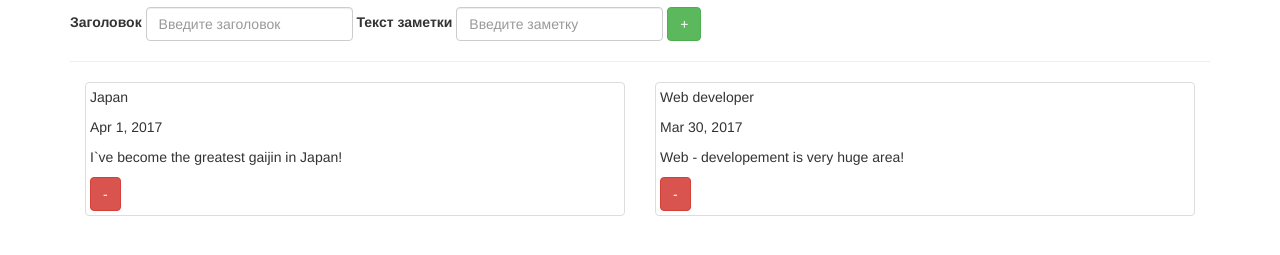
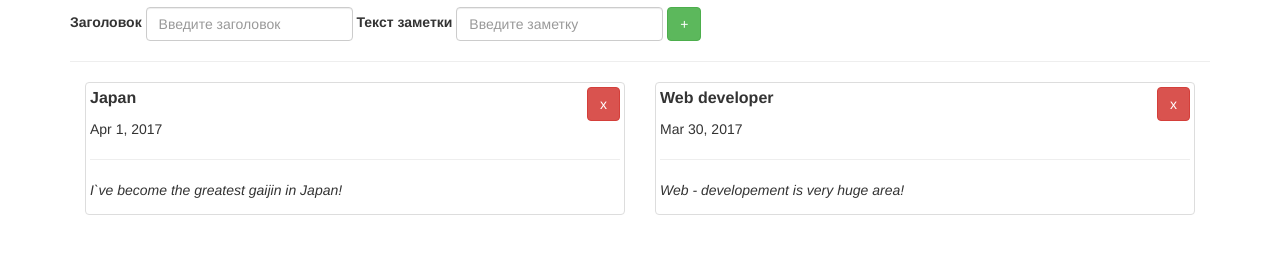
Before and after one commit to IPO-14a/goncharuk_sergey, a plain HTML site: page index.html in a window 1280 px wide. Shown: the part 113-368 px from the top of the page. Drawn offline with nearby package versions, Linux system fonts and the light colour scheme.

Commit message:
Правки стиля
Внёс правки в стиль заметок и закомментировал за ненадобностью на данный
момент свойство pubday.

```diff
--- a/css/style.css
+++ b/css/style.css
@@ -4,3 +4,13 @@
 .addNote{
     font-size: 24px;
 }
+.title{
+    font-weight: bold;
+    font-size: 16px;
+}
+.text{
+    font-style: italic;
+}
+.btn-close{
+    float: right;
+}
--- a/index.html
+++ b/index.html
@@ -35,11 +35,14 @@
 
         <div ng-repeat="note in notes" class="col-md-6 notes">
   <div class="thumbnail">
+      <button class="btn btn-danger btn-close" ng-click="delNote($index)">x</button>
     <p class="title">{{ note.title }}</p>
-    <p class="price">{{ note.pubdate | date }}</p>
-    <p class="date">{{ note.text }}</p>
+    <p class="pubdate">{{ note.pubdate | date }}</p>
+
+      <hr>
+    <p class="text">{{ note.text }}</p>
       <p class="date">{{ note.pubday }}</p>
-      <button class="btn btn-danger" ng-click="delNote($index)">-</button>
+
   </div>
 </div>
 
--- a/js/controllers/MainController.js
+++ b/js/controllers/MainController.js
@@ -18,7 +18,7 @@ app.controller('MainController', ['$scope', function($scope){
           title: $scope.noteTitle,
           text: $scope.noteText,
           pubdate: date = new Date(),
-          pubday: day = date.getDay()
+         // pubday: day = date.getDay()
 
       });
       $scope.noteTitle = "";
```
